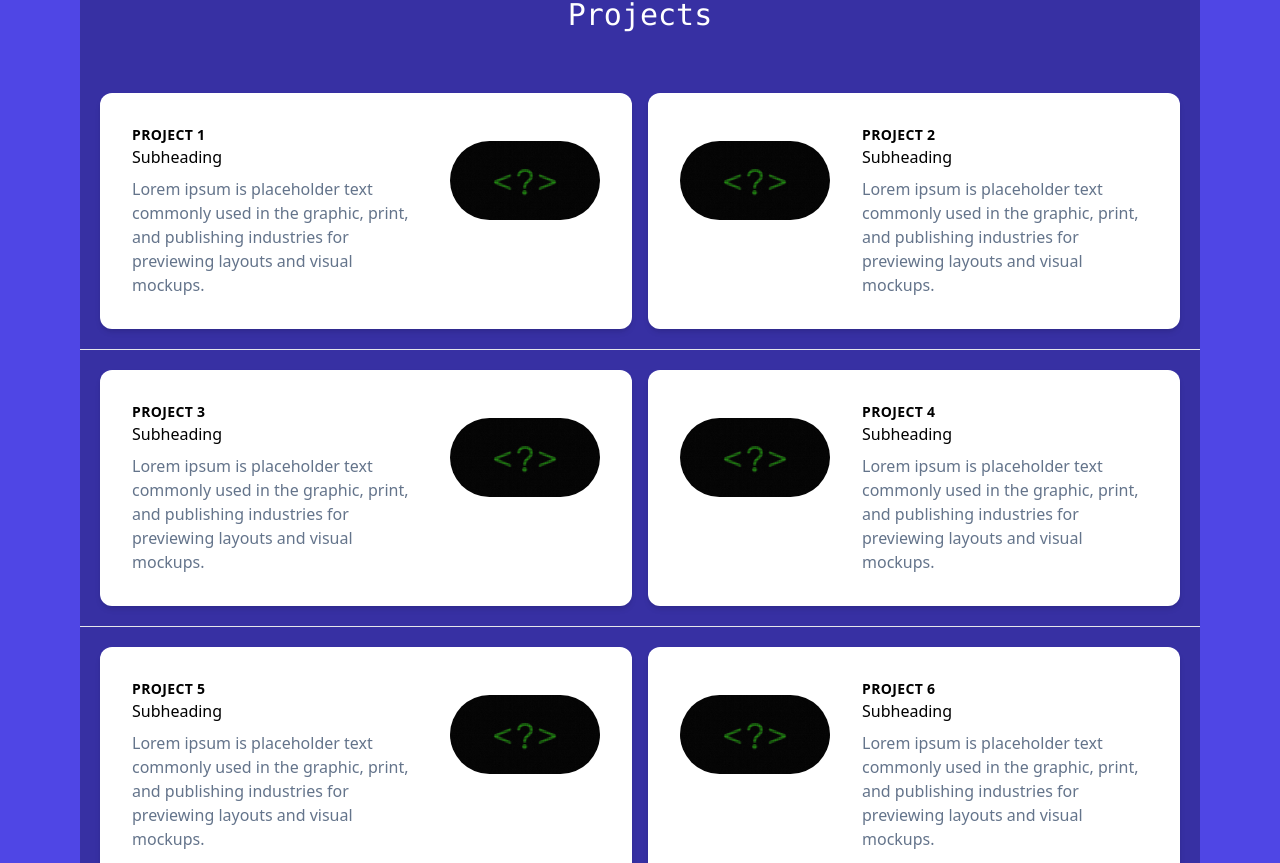
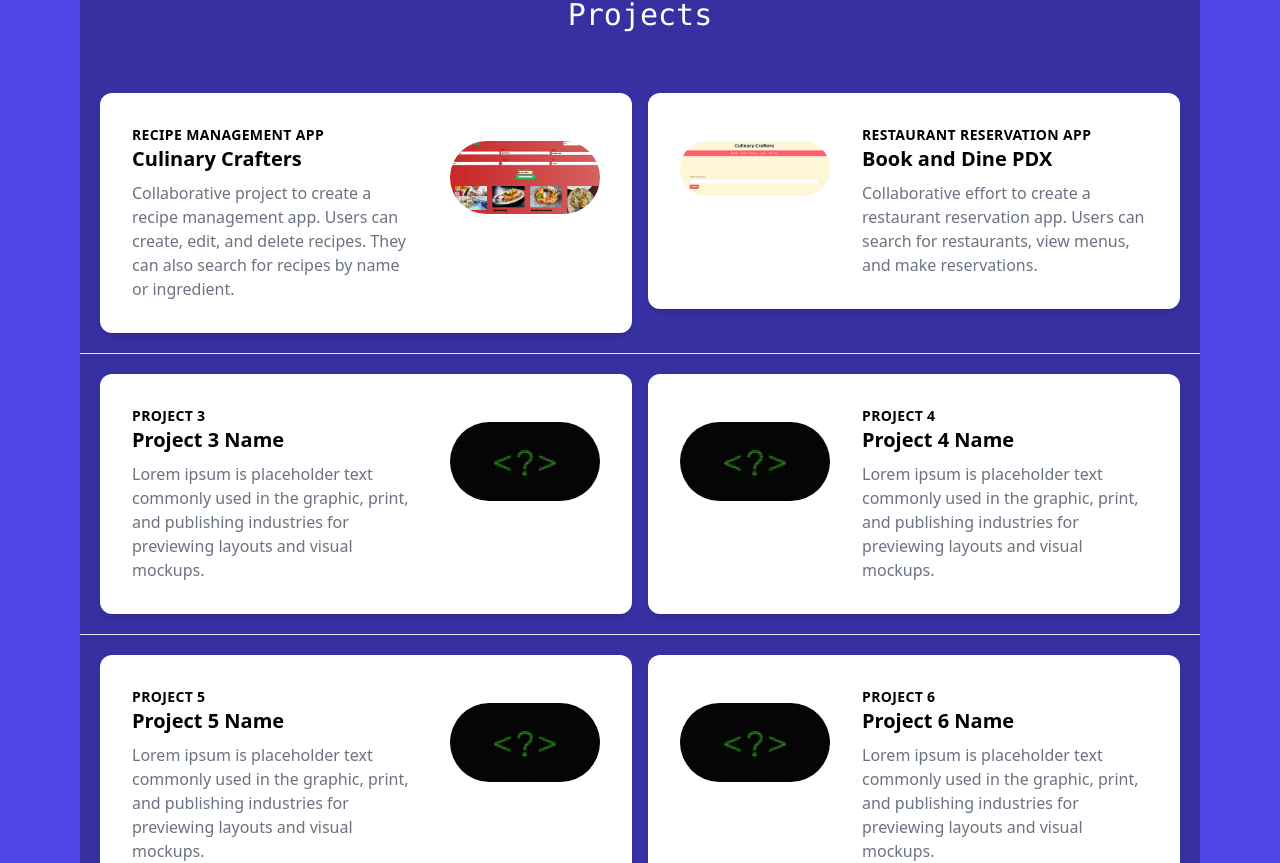
Before and after one commit to mmorrow6109/React_Portfolio, a React (Vite) app in the folder React_Portfolio/: page / in a window 1280 px wide. Shown: the part 786-1649 px from the top of the page. Built offline with nearby package versions, Linux system fonts and the light colour scheme.

Commit message:
projects updated.  Resume added.

```diff
--- a/React_Portfolio/src/components/portfolio.jsx
+++ b/React_Portfolio/src/components/portfolio.jsx
@@ -1,7 +1,10 @@
-import Project1Img from '../assets/question.jpg'
-// import Project2Img from '../assets/2.jpg'
+import PendingImg from '../assets/question.jpg'
+import Project1Img from '../assets/BooknDine.png'
+import Project2Img from '../assets/CCrafters.png'
 // import Project3Img from '../assets/3.jpg'
 // import Project4Img from '../assets/4.jpg'
+// import Project5Img from '../assets/5.jpg'
+// import Project6Img from '../assets/6.jpg'
 
 export default function Portfolio() {
     return (
@@ -13,112 +16,125 @@ export default function Portfolio() {
 
                 <div>
                     <div className='grid grid-cols-2 gap-4 p-5'>
+                        <a href='https://uofo-group-project2-c8b71b96b277.herokuapp.com/' className='block'>
                             <div className='max-w-md mx-auto bg-white rounded-xl shadow-md overflow-hidden md:max-w-2xl hover:animate-pulse'>
                                 <div className='md:flex'>
                                     <div className='p-8'>
                                         <div className='uppercase tracking-wide text-sm to-indigo-500 font-semibold'>
-                                        Project 1
+                                            Recipe Management App
                                         </div>
-                                    <a href='#'>Subheading</a>
-                                    <p className='mt-2 text-slate-500'>
-                                        Lorem ipsum is placeholder text commonly used in the graphic, print, and publishing industries for previewing layouts and visual mockups.
+                                        <h1 className='text-xl font-bold'>Culinary Crafters</h1>
+                                        <p className='mt-2 text-gray-500'>
+                                            Collaborative project to create a recipe management app. Users can create, edit, and delete recipes. They can also search for recipes by name or ingredient.
                                         </p>
                                     </div>
                                     <div className='md:shrink-0 pt-12 image-container'> {/* Image container */}
-                                    <img src={Project1Img} alt='Question Mark' className='rounded-full mr-8' width={150} height={150} /> {/* Image */}
+                                        <img src={Project1Img} alt='Project 1' className='rounded-full mr-8' width={150} height={150} /> {/* Image */}
                                     </div>
                                 </div>
                             </div>
+                        </a>
 
+                        <a href='https://mmorrow6109.github.io/UofO-GroupProject1/' className='block'>
                             <div className='max-w-md mx-auto bg-white rounded-xl shadow-md overflow-hidden md:max-w-2xl hover:animate-pulse'>
                                 <div className='md:flex'>
                                     <div className='md:shrink-0 pt-12 image-container'> {/* Image container */}
-                                    <img src={Project1Img} alt='Question Mark' className='rounded-full ml-8' width={150} height={150} /> {/* Image */}
+                                        <img src={Project2Img} alt='Project 2' className='rounded-full ml-8' width={150} height={150} /> {/* Image */}
                                     </div>
                                     <div className='p-8'>
                                         <div className='uppercase tracking-wide text-sm to-indigo-500 font-semibold'>
-                                        Project 2
+                                            Restaurant Reservation App
                                         </div>
-                                    <a href='#'>Subheading</a>
-                                    <p className='mt-2 text-slate-500'>
-                                        Lorem ipsum is placeholder text commonly used in the graphic, print, and publishing industries for previewing layouts and visual mockups.
+                                        <h1 className='text-xl font-bold'>Book and Dine PDX</h1>
+                                        <p className='mt-2 text-gray-500'>
+                                            Collaborative effort to create a restaurant reservation app. Users can search for restaurants, view menus, and make reservations.
                                         </p>
                                     </div>
                                 </div>
                             </div>
+                        </a>
                     </div>
                     <hr/>
 
+                    {/* Additional project sections */}
                     <div className='grid grid-cols-2 gap-4 p-5'>
+                        <a href='https://project3link.com' className='block'>
                             <div className='max-w-md mx-auto bg-white rounded-xl shadow-md overflow-hidden md:max-w-2xl hover:animate-pulse'>
                                 <div className='md:flex'>
                                     <div className='p-8'>
                                         <div className='uppercase tracking-wide text-sm to-indigo-500 font-semibold'>
                                             Project 3
                                         </div>
-                                    <a href='#'>Subheading</a>
-                                    <p className='mt-2 text-slate-500'>
+                                        <h1 className='text-xl font-bold'>Project 3 Name</h1>
+                                        <p className='mt-2 text-gray-500'>
                                             Lorem ipsum is placeholder text commonly used in the graphic, print, and publishing industries for previewing layouts and visual mockups.
                                         </p>
                                     </div>
                                     <div className='md:shrink-0 pt-12 image-container'> {/* Image container */}
-                                    <img src={Project1Img} alt='Question Mark' className='rounded-full mr-8' width={150} height={150} /> {/* Image */}
+                                        <img src={PendingImg} alt='Project 3' className='rounded-full mr-8' width={150} height={150} /> {/* Image */}
                                     </div>
                                 </div>
                             </div>
+                        </a>
 
+                        {/* Repeat this block for additional projects */}
+                        <a href='https://project4link.com' className='block'>
                             <div className='max-w-md mx-auto bg-white rounded-xl shadow-md overflow-hidden md:max-w-2xl hover:animate-pulse'>
                                 <div className='md:flex'>
                                     <div className='md:shrink-0 pt-12 image-container'> {/* Image container */}
-                                    <img src={Project1Img} alt='Question Mark' className='rounded-full ml-8' width={150} height={150} /> {/* Image */}
+                                        <img src={PendingImg} alt='Project 4' className='rounded-full ml-8' width={150} height={150} /> {/* Image */}
                                     </div>
                                     <div className='p-8'>
                                         <div className='uppercase tracking-wide text-sm to-indigo-500 font-semibold'>
                                             Project 4
                                         </div>
-                                    <a href='#'>Subheading</a>
-                                    <p className='mt-2 text-slate-500'>
+                                        <h1 className='text-xl font-bold'>Project 4 Name</h1>
+                                        <p className='mt-2 text-gray-500'>
                                             Lorem ipsum is placeholder text commonly used in the graphic, print, and publishing industries for previewing layouts and visual mockups.
                                         </p>
                                     </div>
                                 </div>
                             </div>
+                        </a>
                     </div>
                     <hr/>
                     <div className='grid grid-cols-2 gap-4 p-5'>
+                        <a href='https://project5link.com' className='block'>
                             <div className='max-w-md mx-auto bg-white rounded-xl shadow-md overflow-hidden md:max-w-2xl hover:animate-pulse'>
                                 <div className='md:flex'>
                                     <div className='p-8'>
                                         <div className='uppercase tracking-wide text-sm to-indigo-500 font-semibold'>
                                             Project 5
                                         </div>
-                                    <a href='#'>Subheading</a>
-                                    <p className='mt-2 text-slate-500'>
+                                        <h1 className='text-xl font-bold'>Project 5 Name</h1>
+                                        <p className='mt-2 text-gray-500'>
                                             Lorem ipsum is placeholder text commonly used in the graphic, print, and publishing industries for previewing layouts and visual mockups.
                                         </p>
                                     </div>
                                     <div className='md:shrink-0 pt-12 image-container'> {/* Image container */}
-                                    <img src={Project1Img} alt='Question Mark' className='rounded-full mr-8' width={150} height={150} /> {/* Image */}
+                                        <img src={PendingImg} alt='Project 5' className='rounded-full mr-8' width={150} height={150} /> {/* Image */}
                                     </div>
                                 </div>
                             </div>
+                        </a>
+                        <a href='https://project6link.com' className='block'>
                             <div className='max-w-md mx-auto bg-white rounded-xl shadow-md overflow-hidden md:max-w-2xl hover:animate-pulse'>
                                 <div className='md:flex'>
                                     <div className='md:shrink-0 pt-12 image-container'> {/* Image container */}
-                                    <img src={Project1Img} alt='Question Mark' className='rounded-full ml-8' width={150} height={150} /> {/* Image */}
+                                        <img src={PendingImg} alt='Project 6' className='rounded-full ml-8' width={150} height={150} /> {/* Image */}
                                     </div>
                                     <div className='p-8'>
                                         <div className='uppercase tracking-wide text-sm to-indigo-500 font-semibold'>
                                             Project 6
                                         </div>
-                                    <a href='#'>Subheading</a>
-                                    <p className='mt-2 text-slate-500'>
+                                        <h1 className='text-xl font-bold'>Project 6 Name</h1>
+                                        <p className='mt-2 text-gray-500'>
                                             Lorem ipsum is placeholder text commonly used in the graphic, print, and publishing industries for previewing layouts and visual mockups.
                                         </p>
                                     </div>
                                 </div>
                             </div>
-
+                        </a>
                     </div>
                 </div>
             </div>
```
Also changed, not shown: React_Portfolio/src/assets/BooknDine.png (added), React_Portfolio/src/assets/CCrafters.png (added). Lines whose indentation alone changed are shown as unchanged.
